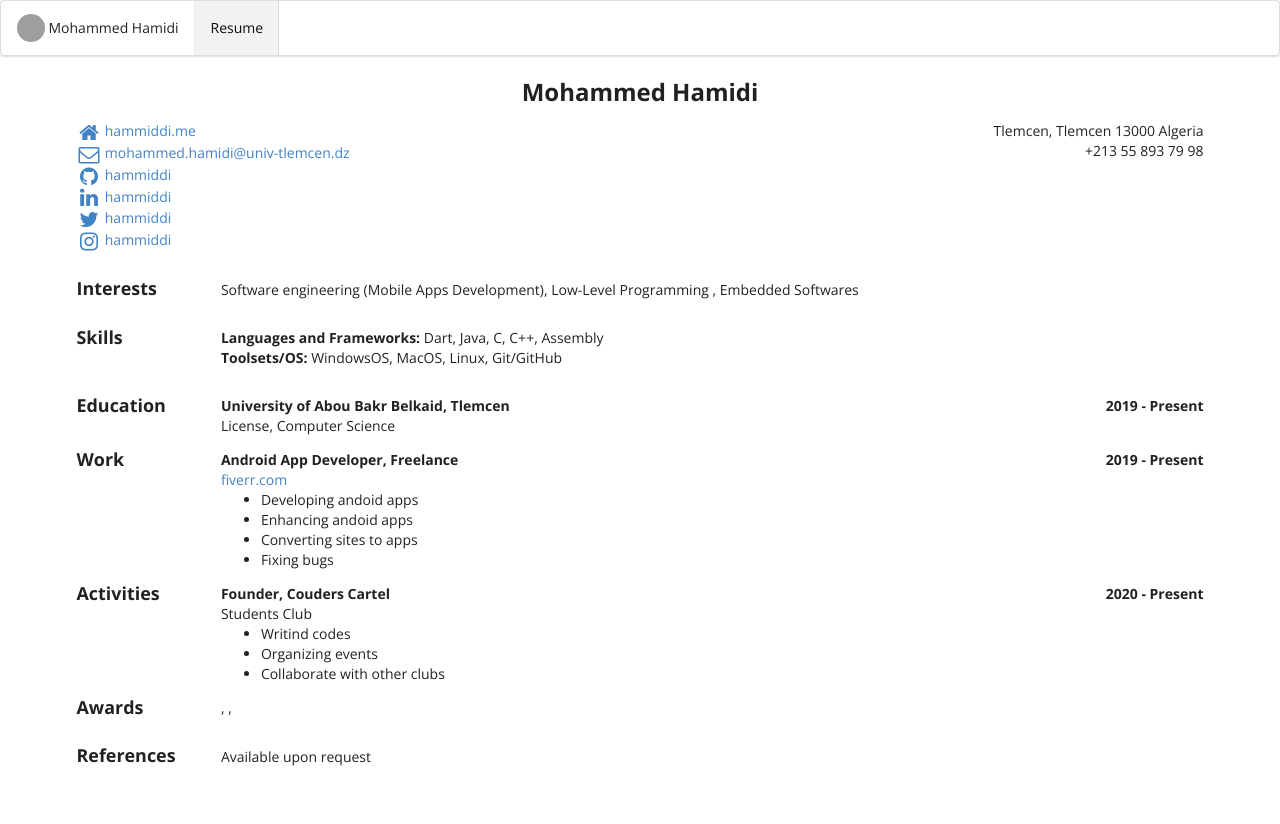
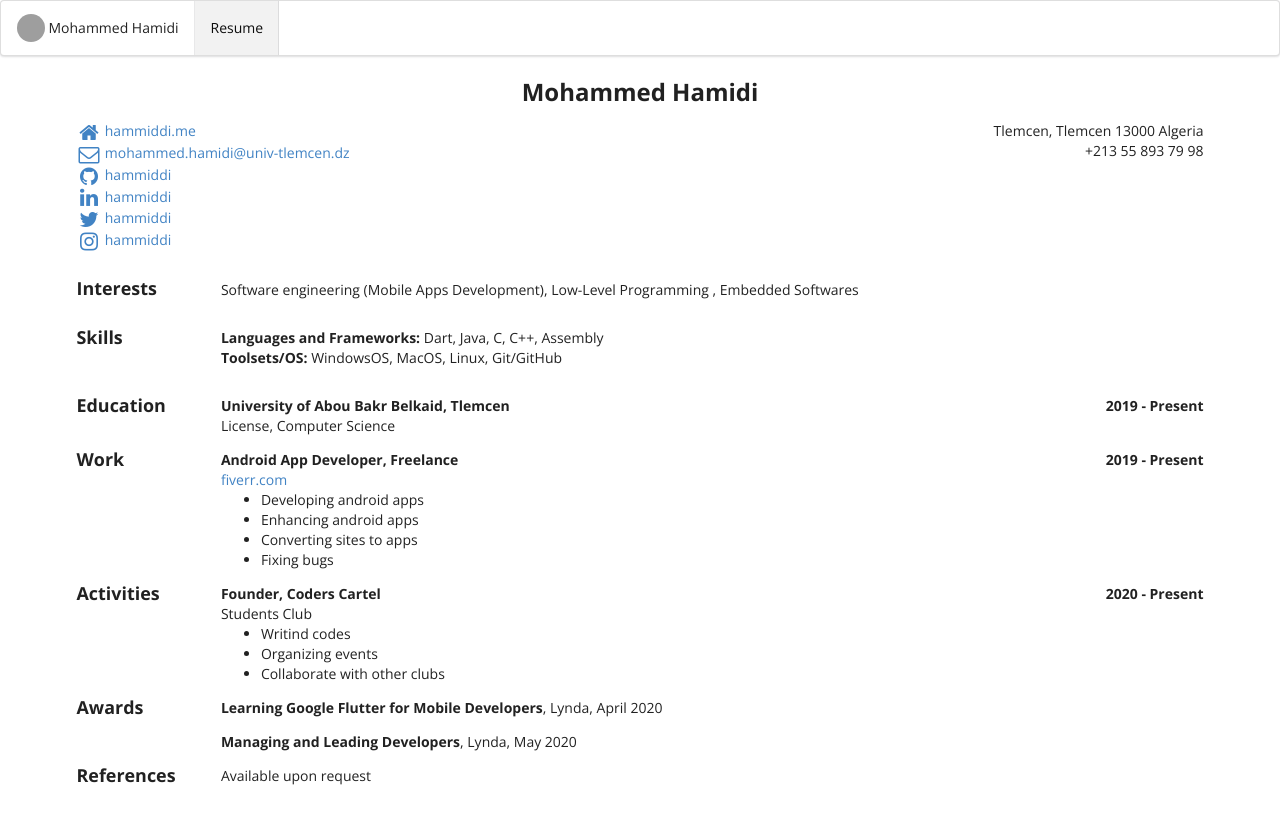
Before and after one commit to h1midi/h1midi.github.io, a Jekyll site: the page built from bio/index.html, in a window 1280 px wide. Shown: the top 824 px of the page. Built offline with Jekyll 4.4.1, drawn with Linux system fonts in a browser that asks for light colours; grey boxes are pictures that could not be loaded.

Commit message:
Update bio.json

```diff
--- a/_data/bio.json
+++ b/_data/bio.json
@@ -99,8 +99,8 @@
       "endDate": "Present",
       "summary": "",
       "highlights": [
-        "Developing andoid apps",
-        "Enhancing andoid apps",
+        "Developing android apps",
+        "Enhancing android apps",
         "Converting sites to apps",
         "Fixing bugs"
       ]
@@ -108,7 +108,7 @@
   ],
   "volunteer": [
     {
-      "organization": "Couders Cartel",
+      "organization": "Coders Cartel",
       "website": "",
       "position": "Founder",
       "startDate": "2020",
@@ -123,9 +123,15 @@
   ],
   "awards": [
     {
-      "title": "",
-      "date": "",
-      "awarder": "",
+      "title": "Learning Google Flutter for Mobile Developers",
+      "date": "April 2020",
+      "awarder": "Lynda",
+      "summary": ""
+    },
+    {
+      "title": "Managing and Leading Developers",
+      "date": "May 2020",
+      "awarder": "Lynda",
       "summary": ""
     }
   ],
```
